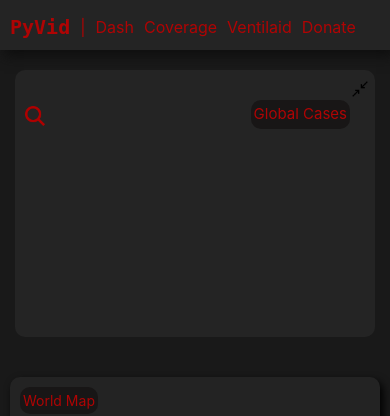
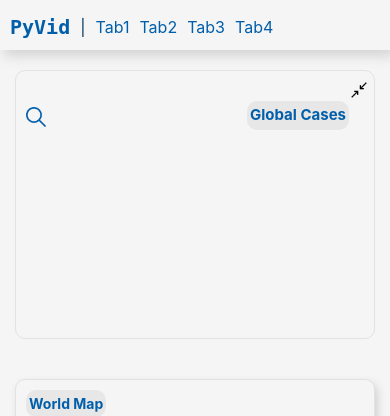
Before and after one commit to andrewvenson/py-dash, a Flask app: template blueprints/dash/templates/dash/dash.html in a window 390 px wide. Shown: the top 416 px of the page. Run offline with Flask 2, Linux system fonts and the light colour scheme; the template is opened without the code that fills it, so the values that code supplies are empty; some libraries are stand-ins or nearby versions.

Commit message:
design changes

```diff
--- a/blueprints/__init__.py
+++ b/blueprints/__init__.py
@@ -22,5 +22,5 @@ db = SQLAlchemy(app)
 # import blueprint
 from blueprints.dash.dash_bp import dash_bp
 
-# Register Blueprint
+# Register Blueprints
 app.register_blueprint(dash_bp)
--- a/blueprints/dash/static/dash/css/dash.css
+++ b/blueprints/dash/static/dash/css/dash.css
@@ -6,22 +6,23 @@
     padding:10px;
     padding-bottom:200px;
     margin-bottom: 200px;
-    scrollbar-color: #181616 #232323;
+    scrollbar-color: #005EAA whitesmoke;
     scrollbar-width: thin;
 }
 .widget .wid{
-    background-color: #232323;
-    height: 400px;
+    background-color: whitesmoke;
+    height: 425px;
     border-radius:10px;
-    box-shadow: 3px 4px 8px black;
+    box-shadow: 3px 4px 8px lightgray;
+    border: 1px solid rgb(226, 226, 226);
     padding: 10px;
     position:relative;
 }
 
 .widget .wid:hover{
-    background-color: #222222;
+    background-color: rgb(240, 240, 240);
     border-radius:15px;
-    box-shadow: 5px 8px 16px black;
+    box-shadow: 5px 8px 16px lightgray;
 }
 
 .widget .wid:hover .widget-tool{
@@ -29,21 +30,22 @@
 }
 
 .widget .wid p{
-    color:#af0404;
-    background-color: #181616;
+    color:#005EAA;
+    background-color: rgb(231, 231, 231);
     display: inline-block;
     padding:3px;
     border-radius: 10px;
     font-size: 14px;
+    font-weight:bold;
 }
 
 .widget{
-    padding:10px !important;
+    padding:5px;
 }
 
 .widget-tool{
     display:none;
-    background-color:#131111;
+    background-color:rgb(228, 228, 228);
     border-radius: 50%;
     height: 30px;
     width:30px;
@@ -51,17 +53,17 @@
     top:-10px;
     right:-10px;
     text-align: center;
+    color: #005EAA;
 }
-
 
 .dash::-webkit-scrollbar {
     width: 5px;
 }
 
 .dash::-webkit-scrollbar-track {
-    background: #232323;
+    background: whitesmoke;
 }
 
 .dash::-webkit-scrollbar-thumb {
-    background: #181616;
+    background: #005EAA;
 }
--- a/blueprints/dash/static/dash/css/global-widget.css
+++ b/blueprints/dash/static/dash/css/global-widget.css
@@ -6,53 +6,32 @@
 
 .side-nav .sd-hgt-xtnd{
     height:100%;
-    /* width: 250px; */
-    background-color: #242424;
+    background-color: whitesmoke;
     margin:0px !important;
     padding:5px 5px 0px 5px !important;
     border-radius:10px;
+    border: 1px solid rgb(226, 226, 226);
 }
 
 .side-nav .shrunkdv{
     display:none;
     height:44px;
-    background-color: #242424;
+    background-color: whitesmoke;
     margin:0px !important;
     padding:5px 5px 0px 5px;
     border-radius:15px;
 }
 
 .global-sts p{
-    color:rgba(163, 53, 53, 0.781);
-    /* color: yellow; */
+    color:#005EAA;
     font-size: 14px;
     font-weight:bold;
 }
-/*
-.search-inp{
-    width:100%;
-    display:none;
-    border: 1px solid #181616;
-    background-color: #242424;
-    position: absolute;
-    z-index: 0;
-    border-radius: 10px;
-    height:33px;
-    color:white;
-    padding-left:30px;
-}
-
-.search{
-    z-index: 999 !important;
-    position:absolute;
-    top:0;
-    left:5px;
-} */
 
 .global-sts{
     overflow-y:scroll;
     height:750px;
-    scrollbar-color: #181616 #232323;
+    scrollbar-color: #005EAA whitesmoke;
     scrollbar-width: thin;
     padding: 0px 5px 0px 5px;
 
@@ -60,20 +39,20 @@
 
 
 .global-sts div {
-    border: 1px solid #181616;
+    border: 1px solid rgb(226, 226, 226);
     border-radius: 10px;
     margin-bottom: 10px;
     padding: 5px;
-    background-color: #181616;
+    background-color: rgb(240, 240, 240);
 }
 
 .global-sts div:hover {
-    box-shadow: 2px 4px 6px black;
+    box-shadow: 2px 4px 6px rgb(221, 221, 221);
 }
 
 .titles{
-    color:#af0404 !important;
-    background-color: #181616;
+    color:#005EAA !important;
+    background-color: rgb(231, 231, 231);
     float:left;
     padding:3px;
     border-radius: 10px;
@@ -82,13 +61,14 @@
 }
 
 .titles1{
-    color:#af0404 !important;
-    background-color: #181616;
+    color:#005EAA !important;
+    background-color: rgb(231, 231, 231);
     float:right;
     padding:3px;
     border-radius: 10px;
     font-size: 15px;
     margin-top:3px;
+    font-weight:bold;
 }
 
 .global-sts::-webkit-scrollbar {
@@ -96,11 +76,11 @@
 }
 
 .global-sts::-webkit-scrollbar-track {
-    background: #232323;
+    background: whitesmoke;
 }
 
 .global-sts::-webkit-scrollbar-thumb {
-    background: #181616;
+    background: #005EAA;
 }
 
 
--- a/blueprints/dash/static/dash/css/main.css
+++ b/blueprints/dash/static/dash/css/main.css
@@ -1,5 +1,5 @@
 body{
-    background-color:#191919 !important;
+    background-color:whitesmoke !important;
     min-height:100vh;
     height:100%;
     overflow:hidden;
--- a/blueprints/dash/static/dash/css/nav.css
+++ b/blueprints/dash/static/dash/css/nav.css
@@ -1,23 +1,23 @@
 nav{
     height: 50px;
-    background-color: #242424;
+    background-color: whitesmoke;
     padding-left:10px !important;
-    box-shadow: 4px 6px 12px rgb(14, 14, 14);
+    box-shadow: 4px 6px 12px lightgray;
 }
 
 
 .nv-link{
-    color:#af0404 !important;
+    color:#005EAA !important;
     text-decoration:none;
 }
 
 .nv-link:hover{
-    color:#e95656 !important;
+    color:rgb(0, 55, 100) !important;
     text-decoration:none;
 }
 
 .nav-logo{
-    color:#af0404 !important;
+    color:#005EAA !important;
     font-weight: bold;
     font-family: monospace;
     text-decoration: none !important;
--- a/blueprints/dash/static/dash/js/map-widget.js
+++ b/blueprints/dash/static/dash/js/map-widget.js
@@ -40,93 +40,12 @@ $('#reset').click(function(){
 });
 
 
- // Styles a map in night mode.
  function initMap() {
  var map = new google.maps.Map(document.getElementById('map'), {
     center: new google.maps.LatLng(0,0),
     zoom: 1,
-    // disableDefaultUI: true,
     streetViewControl: false,
     mapTypeControl: false,
-    styles: [
-      {elementType: 'geometry', stylers: [{color: '#242f3e'}]},
-      {elementType: 'labels.text.stroke', stylers: [{color: '#242f3e'}]},
-      {elementType: 'labels.text.fill', stylers: [{color: '#746855'}]},
-      {
-        featureType: 'administrative.locality',
-        elementType: 'labels.text.fill',
-        stylers: [{color: '#d59563'}]
-      },
-      {
-        featureType: 'poi',
-        elementType: 'labels.text.fill',
-        stylers: [{color: '#d59563'}]
-      },
-      {
-        featureType: 'poi.park',
-        elementType: 'geometry',
-        stylers: [{color: '#263c3f'}]
-      },
-      {
-        featureType: 'poi.park',
-        elementType: 'labels.text.fill',
-        stylers: [{color: '#6b9a76'}]
-      },
-      {
-        featureType: 'road',
-        elementType: 'geometry',
-        stylers: [{color: '#38414e'}]
-      },
-      {
-        featureType: 'road',
-        elementType: 'geometry.stroke',
-        stylers: [{color: '#212a37'}]
-      },
-      {
-        featureType: 'road',
-        elementType: 'labels.text.fill',
-        stylers: [{color: '#9ca5b3'}]
-      },
-      {
-        featureType: 'road.highway',
-        elementType: 'geometry',
-        stylers: [{color: '#746855'}]
-      },
-      {
-        featureType: 'road.highway',
-        elementType: 'geometry.stroke',
-        stylers: [{color: '#1f2835'}]
-      },
-      {
-        featureType: 'road.highway',
-        elementType: 'labels.text.fill',
-        stylers: [{color: '#f3d19c'}]
-      },
-      {
-        featureType: 'transit',
-        elementType: 'geometry',
-        stylers: [{color: '#2f3948'}]
-      },
-      {
-        featureType: 'transit.station',
-        elementType: 'labels.text.fill',
-        stylers: [{color: '#d59563'}]
-      },
-      {
-        featureType: 'water',
-        elementType: 'geometry',
-        stylers: [{color: '#17263c'}]
-      },
-      {
-        featureType: 'water',
-        elementType: 'labels.text.fill',
-        stylers: [{color: '#515c6d'}]
-      },
-      {
-        featureType: 'water',
-        elementType: 'labels.text.stroke',
-        stylers: [{color: '#17263c'}]
-      }
-    ]
+
   });
 }
--- a/blueprints/dash/templates/dash/dash.html
+++ b/blueprints/dash/templates/dash/dash.html
@@ -1,16 +1,11 @@
 {% extends 'dash/layouts/layout.html' %}
 {% block content %}
 
-<div class="row">
-    <div class="col-sm-8 widget">
-        {% include 'dash/widgets/map-widget.html' %}
-    </div>
-    <div class="col-sm-4 widget">
-        {% include 'dash/widgets/datavisual-widget.html' %}
-    </div>
+<div class="widget" style='padding:0px !important;margin: 10px 0px 10px 0px;'>
+    {% include 'dash/widgets/map-widget.html' %}
 </div>
 
-<div class="row">
+<div class="row" style='margin-bottom:200px !important;padding-bottom:200px!important;'>
     <div class="col-sm-6 widget">
         {% include 'dash/widgets/test1-widget.html' %}
     </div>
@@ -22,18 +17,4 @@
     </div>
 </div>
 
-<div class="row" style='margin-bottom:200px !important;padding-bottom:200px!important;'>
-    <div class="col-sm-4 widget">
-        <div class='wid'>
-            <div class='widget-tool'>...</div>
-            <p>Test</p>
-        </div>
-    </div>
-    <div class="col-sm-8 widget">
-        <div class='wid'>
-            <div class='widget-tool'>...</div>
-            <p>Test</p>
-        </div>
-    </div>
-</div>
 {% endblock content %}
--- a/blueprints/dash/templates/dash/partials/nav.html
+++ b/blueprints/dash/templates/dash/partials/nav.html
@@ -1,29 +1,29 @@
 
 <nav class='nav'>
     <a class="nav-logo" href="#" style="font-family: monospace !important;"><h5 style='font-weight:bold;'>PyVid</h5></a>
-    <a style='color:#af0404;'>|</a>
+    <a style='color:rgb(0, 55, 100);'>|</a>
     {% if request.path == "/dash" or request.path == "/" %}
-        <a class="nv-link" href="#" style="color: #e95656 !important;">Dash</a>
+        <a class="nv-link" href="#" style="color: rgb(0, 55, 100) !important;">Tab1</a>
     {% else %}
-        <a class="nv-link" href="#">Dash</a>
+        <a class="nv-link" href="#">Tab1</a>
     {% endif %}
 
     {% if request.path == "/coverage" %}
-        <a class="nv-link" href="#" style="color: #e95656 !important;">Coverage</a>
+        <a class="nv-link" href="#" style="color: rgb(0, 55, 100) !important;">Tab2</a>
     {% else %}
-        <a class="nv-link" href="#">Coverage</a>
+        <a class="nv-link" href="#">Tab2</a>
     {% endif %}
 
     {% if request.path == "/ventilaid"  %}
-        <a class="nv-link" href="#" style="color: #e95656 !important;">Ventilaid</a>
+        <a class="nv-link" href="#" style="color: rgb(0, 55, 100) !important;">Tab3</a>
     {% else %}
-        <a class="nv-link" href="#">Ventilaid</a>
+        <a class="nv-link" href="#">Tab3</a>
     {% endif %}
 
     {% if request.path == "/donate" %}
-        <a class="nv-link" href="#" style="color: #e95656 !important;">Donate</a>
+        <a class="nv-link" href="#" style="color: rgb(0, 55, 100) !important;">Tab4</a>
     {% else %}
-        <a class="nv-link" href="#">Donate</a>
+        <a class="nv-link" href="#">Tab4</a>
     {% endif %}
 
 </nav>
--- a/blueprints/dash/templates/dash/widgets/global-widget.html
+++ b/blueprints/dash/templates/dash/widgets/global-widget.html
@@ -5,13 +5,13 @@
     <div class="search-title" style='position:relative'>
         <input class='search-inp' type="text" placeholder='Search...' style="width:100%;
         display:none;
-        border: 1px solid #181616;
-        background-color: #242424;
+        border: 1px solid   rgb(226, 226, 226);
+        background-color: whitesmoke;
         position: absolute;
         z-index: 0;
         border-radius: 10px;
         height:33px;
-        color:white;
+        color:black;
         padding-left:30px;">
 
         <a class='search' style='z-index: 999 !important;
@@ -19,14 +19,8 @@
         top:5px;
         left:5px;'>
 
-        <img src="{{ url_for('dash_bp.static', filename='images/search.png') }}" alt="Search" style='width: 20px; height:20px;z-index: 777 !important;'></a>
-        <a class='titles1' style="color:#af0404 !important;
-        background-color: #181616;
-        float:right;
-        padding:3px;
-        border-radius: 10px;
-        font-size: 15px;
-        margin-top:3px;">Global Cases</a>
+        <img src="{{ url_for('dash_bp.static', filename='images/search1.png') }}" alt="Search" style='width: 20px; height:20px;z-index: 777 !important;'></a>
+        <a class='titles1'>Global Cases</a>
     </div>
 
     <div class='global-sts' style="margin-top:40px;">
@@ -36,10 +30,10 @@
                 {% if y['Country'] != ""%}
                 <div>
                     <p>{{y['Country']}}</p>
-                    <p style='background-color:black;border-radius:10px;padding:3px'> New Cases: <span style='color:whitesmoke;'>{{y['NewConfirmed']}}</span></p>
-                    <p style='background-color:black;border-radius:10px;padding:3px;'>Total Cases: <span style='color:whitesmoke;'>{{y['TotalConfirmed']}}</span></p>
-                    <p style='background-color: black; border-radius:10px;padding:3px;'>New Deaths: <span style='color:whitesmoke;'>{{y['NewDeaths']}}</span></p>
-                    <p style='background-color: black; border-radius:10px;padding:3px;'>Total Deaths: <span style='color:whitesmoke;'>{{y['TotalDeaths']}}</span></p>
+                    <p style='background-color:lightgray;border-radius:10px;padding:3px'> New Cases: <span style='color:whitesmoke;'>{{y['NewConfirmed']}}</span></p>
+                    <p style='background-color:lightgray;border-radius:10px;padding:3px;'>Total Cases: <span style='color:whitesmoke;'>{{y['TotalConfirmed']}}</span></p>
+                    <p style='background-color: lightgray; border-radius:10px;padding:3px;'>New Deaths: <span style='color:whitesmoke;'>{{y['NewDeaths']}}</span></p>
+                    <p style='background-color: lightgray; border-radius:10px;padding:3px;'>Total Deaths: <span style='color:whitesmoke;'>{{y['TotalDeaths']}}</span></p>
                 </div>
                 {%endif%}
             {% endfor %}
--- a/blueprints/dash/templates/dash/widgets/map-widget.html
+++ b/blueprints/dash/templates/dash/widgets/map-widget.html
@@ -6,10 +6,5 @@
         <h5 class='country-title' style='color:red'></h5>
     </div>
 
-    <!-- <div style='position:absolute;right:25px; bottom:25px;z-index:1111'>
-        <a id='max' ><img src="{{ url_for('dash_bp.static', filename='images/zoomin.png') }}" style='width:30px;height:30px;' alt=""></a>
-        <a id='min' ><img src="{{ url_for('dash_bp.static', filename='images/zoomout.png') }}" style='width:30px;height:30px;' alt=""></a>
-    </div> -->
-
     <div id='map'></div>
 </div>
```
Also changed, not shown: blueprints/dash/static/dash/images/search1.png (added).
